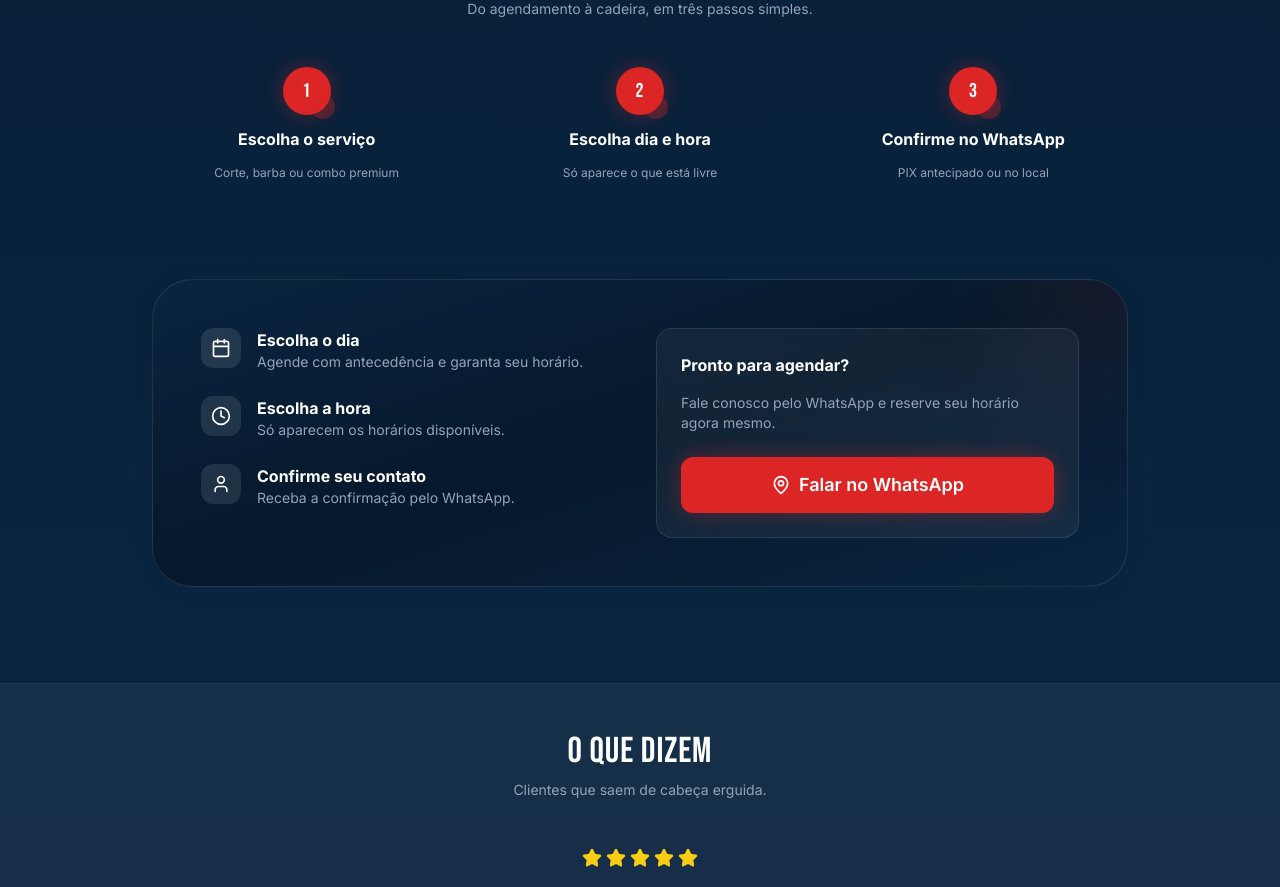
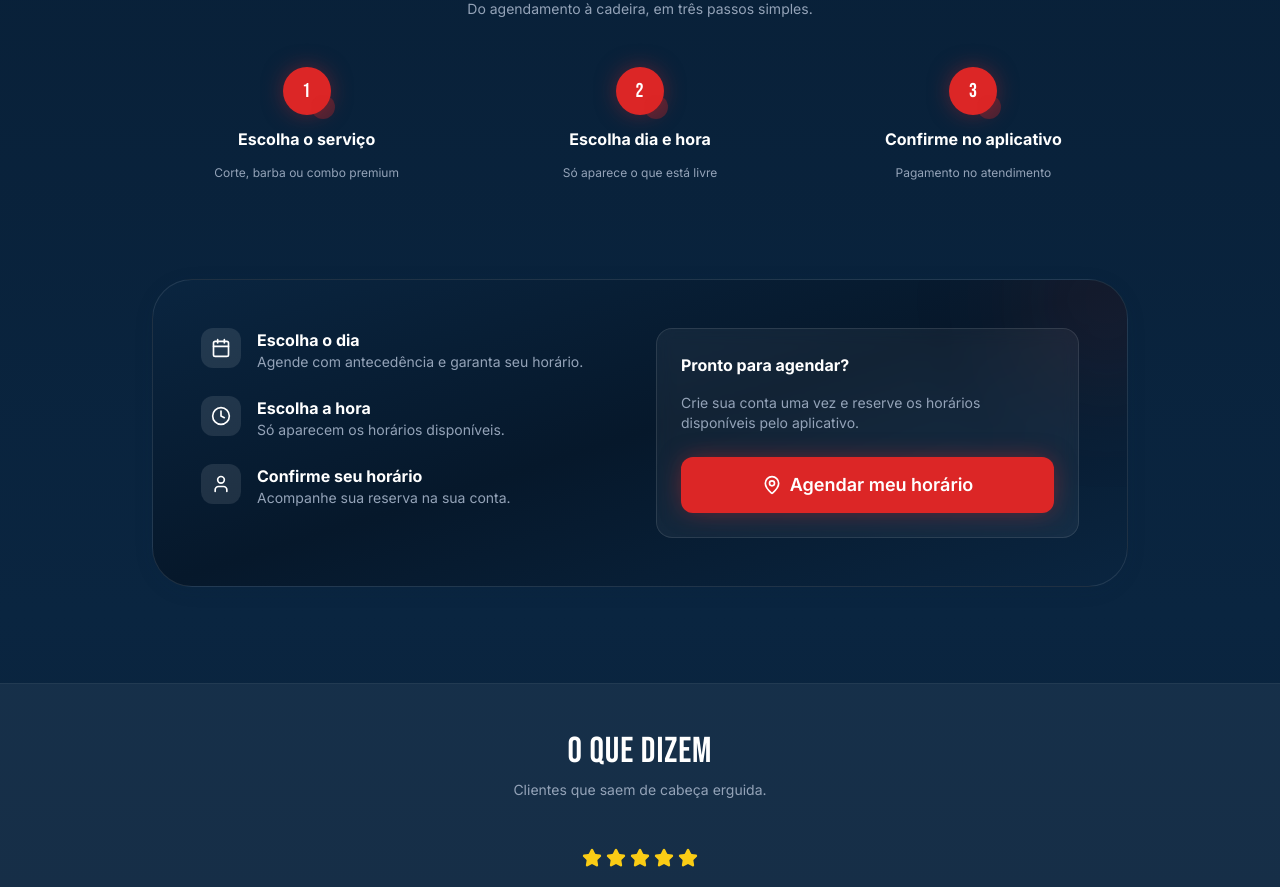
Before and after one commit to biel131yt-del/barbearia-araujo-novo-att, a Next.js app: page / in a window 1280 px wide. Shown: the part 1280-2167 px from the top of the page. Built offline with nearby package versions, Linux system fonts and the light colour scheme; no server answers; the database is empty.

Commit message:
Alinha instruções da página inicial ao agendamento pelo aplicativo

```diff
--- a/app/layout.tsx
+++ b/app/layout.tsx
@@ -13,7 +13,7 @@ const bebasNeue = Bebas_Neue({
 export const metadata: Metadata = {
   title: "Barbearia Araujo — Agende seu corte",
   description:
-    "Agende corte, barba e combo na Barbearia Araujo. Rápido, pelo celular, com confirmação no WhatsApp.",
+    "Agende corte, barba e combo na Barbearia Araujo. Rápido, pelo celular, com reserva pelo aplicativo.",
   icons: [
     { rel: "icon", type: "image/svg+xml", url: "/icon.svg" },
     { rel: "icon", url: "/icon-192.png" },
--- a/components/Booking.tsx
+++ b/components/Booking.tsx
@@ -1,7 +1,7 @@
 "use client";
 
 import { Calendar, User, Clock as ClockIcon, MapPin } from "lucide-react";
-import { WHATSAPP_LINK } from "@/lib/utils";
+import Link from "next/link";
 import { motion } from "framer-motion";
 
 export default function Booking() {
@@ -41,28 +41,29 @@ export default function Booking() {
                   <User className="h-5 w-5 text-white" />
                 </div>
                 <div>
-                  <h3 className="font-bold text-white">Confirme seu contato</h3>
+                  <h3 className="font-bold text-white">Confirme seu horário</h3>
                   <p className="text-sm text-slate-400">
-                    Receba a confirmação pelo WhatsApp.
+                    Acompanhe sua reserva na sua conta.
                   </p>
                 </div>
               </div>
             </div>
 
             <div className="bg-white/5 border border-white/10 rounded-2xl p-6 backdrop-blur">
-              <h4 className="font-bold text-white mb-4">Pronto para agendar?</h4>
+              <h4 className="font-bold text-white mb-4">
+                Pronto para agendar?
+              </h4>
               <p className="text-sm text-slate-400 mb-6">
-                Fale conosco pelo WhatsApp e reserve seu horário agora mesmo.
+                Crie sua conta uma vez e reserve os horários disponíveis pelo
+                aplicativo.
               </p>
-              <a
-                href={WHATSAPP_LINK("Quero agendar meu horário na Barbearia Araujo")}
-                target="_blank"
-                rel="noopener noreferrer"
+              <Link
+                href="/agendar"
                 className="inline-flex items-center justify-center gap-2 w-full rounded-xl font-semibold transition-all active:scale-[0.98] h-14 px-6 text-lg bg-accent text-white shadow-glow-red hover:shadow-glow-red hover:brightness-105 press"
               >
                 <MapPin className="h-5 w-5" />
-                Falar no WhatsApp
-              </a>
+                Agendar meu horário
+              </Link>
             </div>
           </div>
         </div>
--- a/lib/utils.ts
+++ b/lib/utils.ts
@@ -7,7 +7,7 @@ export function cn(...inputs: ClassValue[]) {
 
 export const formatPrice = (value: number) =>
   new Intl.NumberFormat("pt-BR", { style: "currency", currency: "BRL" }).format(
-    value
+    value,
   );
 
 export const WHATSAPP_NUMBER = "555196824286";
@@ -66,7 +66,7 @@ export const HOW_IT_WORKS = [
   },
   {
     step: "3",
-    title: "Confirme no WhatsApp",
-    text: "PIX antecipado ou no local",
+    title: "Confirme no aplicativo",
+    text: "Pagamento no atendimento",
   },
 ] as const;
```
Also changed, not shown: public/manifest.json.
